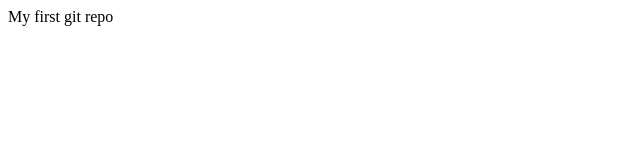
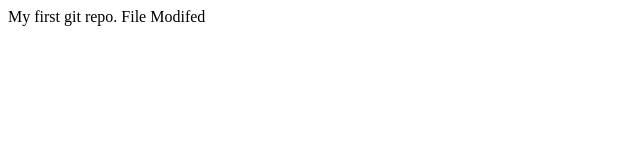
Before and after one commit to DilipRajkumar/git-training, a plain HTML site: page index.html in a window 1280 px wide. Shown: the whole page, without its empty margins (0-640 px from the left). Drawn offline with Linux system fonts and the light colour scheme.

Commit message:
Update index.html

```diff
--- a/index.html
+++ b/index.html
@@ -1 +1 @@
-<html><body>My first git repo</body><html>
+<html><body>My first git repo.  File Modifed</body><html>
```
